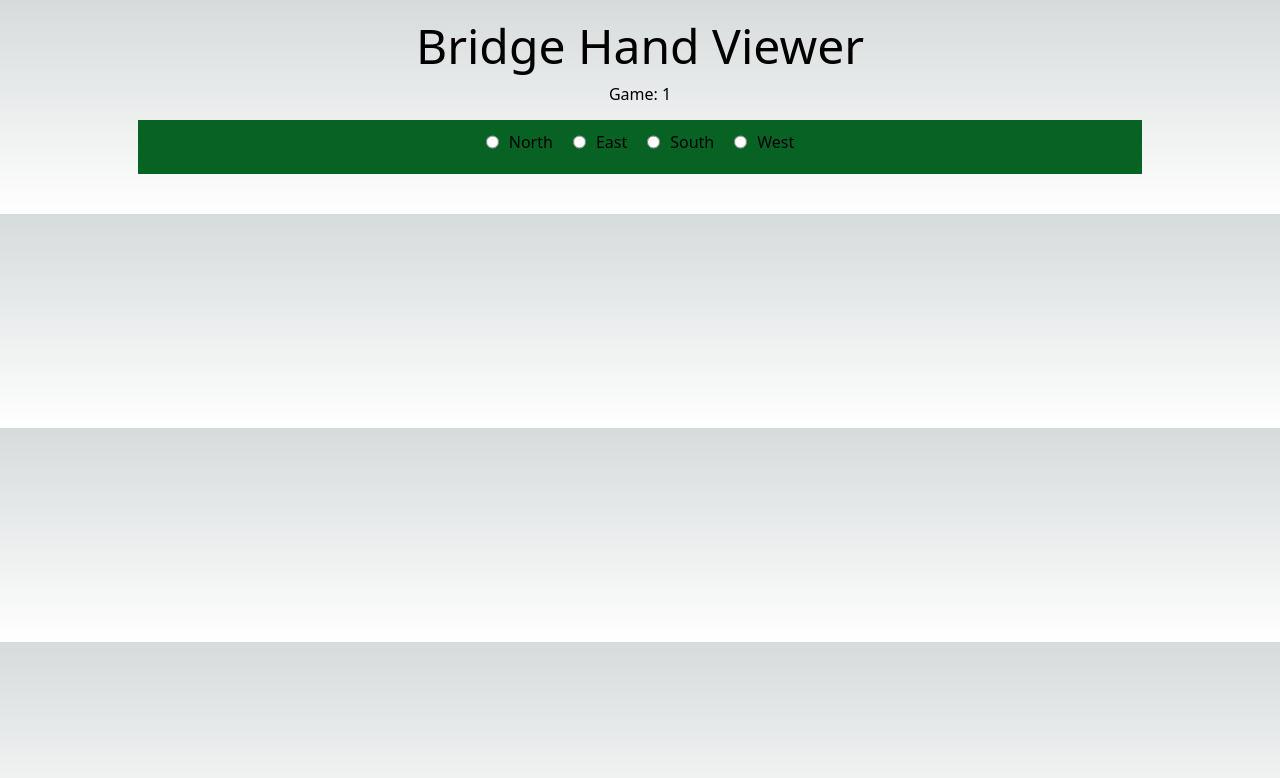
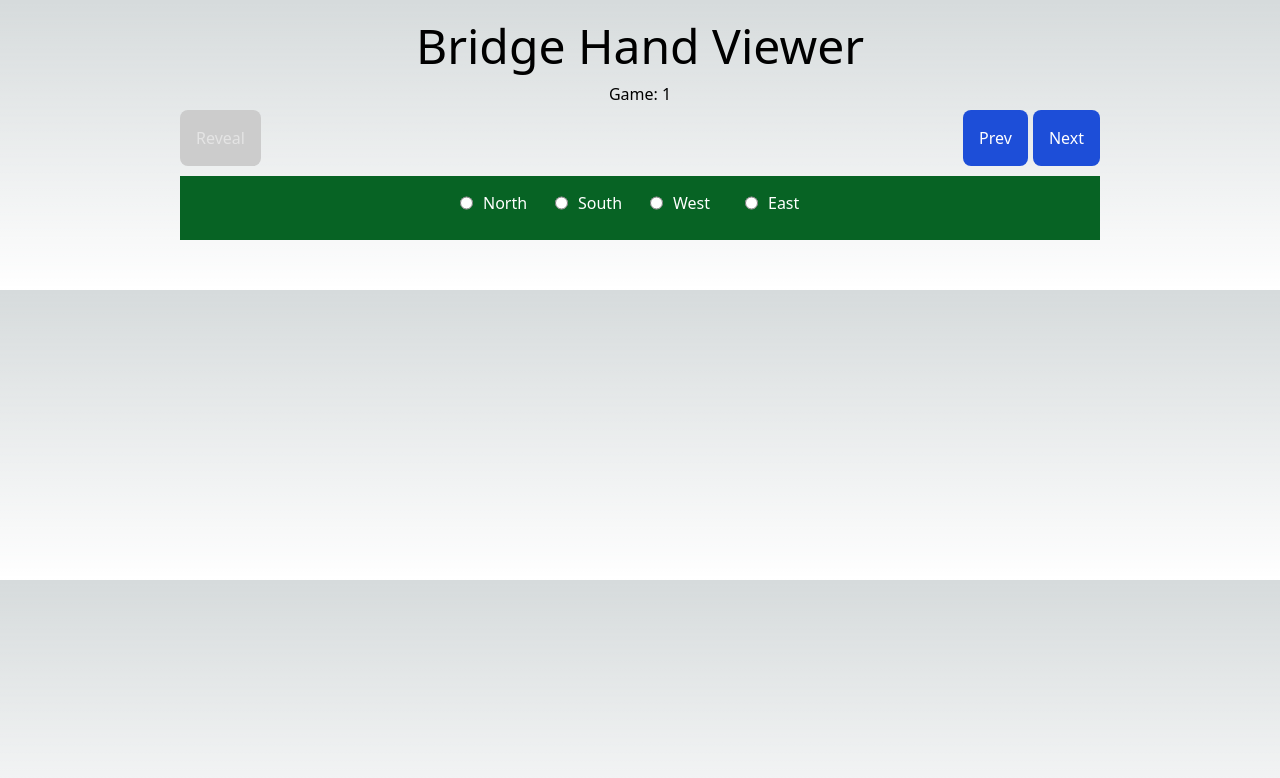
Before and after one commit to Whatapalaver/bridge-hand-viewer, a Next.js app: page /games/1 in a window 1280 px wide. Shown: the top 778 px of the page. Built offline with nearby package versions, Linux system fonts and the light colour scheme; no server answers.

Commit message:
Add navigation

```diff
--- a/components/hand.tsx
+++ b/components/hand.tsx
@@ -1,43 +1,33 @@
 import Image from "next/image";
-import { useState } from "react";
-import BtnStyles from "../styles/button.module.scss";
+
 import HandStyles from "../styles/hand.module.scss";
 import cx from "classnames";
 
 type Props = {
   cards: string[];
+  visible: boolean;
+  cardinal: string;
+  hcp: string;
 };
 
-export default function Hand({ cards }: Props) {
-  const [reveal, setReveal] = useState(false);
+export default function Hand({ cards, visible, cardinal, hcp }: Props) {
   if (cards === undefined) return null;
-  const toggleReveal = () => setReveal((value) => !value);
 
   return (
     <div className={HandStyles.playerHand}>
-      <button
-        className={cx(BtnStyles.primary, HandStyles.btn)}
-        onClick={(e) => {
-          toggleReveal();
-        }}
-      >
-        {" "}
-        {reveal ? "Hide" : "Reveal"}
-      </button>
+      {visible && <div className={HandStyles.points}>{hcp}</div>}
       <div className={cx(HandStyles.cards)}>
         {cards.map((card) => {
           return (
-            <div className={HandStyles.card} key={card}>
+            <div className={HandStyles.card} key={`${cardinal}${card}`}>
               <Image
                 src={
-                  reveal
+                  visible
                     ? `/images/cardsvg/${card}.svg`
                     : "/images/cardsvg/b.svg"
                 }
                 alt="card"
                 fill
-                // width={158}
-                // height={238}
               />
             </div>
           );
--- a/pages/games/[id].tsx
+++ b/pages/games/[id].tsx
@@ -1,9 +1,12 @@
+import { useRouter } from "next/router";
+import { useState } from "react";
 import Hand from "../../components/hand";
 import useHand from "../../hooks/useHand";
-import { useRouter } from "next/router";
 
 import BoardStyles from "../../styles/board.module.scss";
-import PageStyles from "../../styles/pagecontainer.module.scss";
+import BtnStyles from "../../styles/button.module.scss";
+import PageStyles from "../../styles/page.module.scss";
+import HandStyles from "../../styles/hand.module.scss";
 
 import cx from "classnames";
 
@@ -13,10 +16,35 @@ export default function GamePage() {
   const router = useRouter();
   const gameId = router.query.id as string | undefined;
   const cardinal = router.query.dir as Cardinality | undefined;
-  const { hand, isLoading } = useHand(Number(gameId));
+  const { hand, isLoading } = useHand(Number(gameId) - 1);
+  const [reveal, setReveal] = useState(false);
+
+  const toggleReveal = () => setReveal((value) => !value);
 
   function selectDir(event: React.ChangeEvent<HTMLInputElement>) {
     router.push(`/games/${gameId}?dir=${event.target.value}`);
+  }
+
+  // When new page selected in pagination, we take current path and query params.
+  // Then add or modify page param and then navigate to the new route.
+  function paginationHandler(forward: boolean) {
+    const currentPath = router.pathname;
+    const currentQuery = router.query;
+    const increment = forward ? 1 : -1;
+    const newGameId = Number(gameId) + increment;
+    if (newGameId <= 0 || newGameId > 500) {
+      return;
+    }
+    currentQuery.id = String(newGameId);
+
+    router.push(
+      {
+        pathname: currentPath,
+        query: currentQuery,
+      },
+      undefined,
+      { scroll: false }
+    );
   }
 
   return (
@@ -25,9 +53,41 @@ export default function GamePage() {
         <div className={cx(BoardStyles.title)}>Bridge Hand Viewer</div>
         <div>Game: {gameId}</div>
       </div>
-      <div className={cx(PageStyles.container, PageStyles.fullwidth1024)}>
+      <div className={cx(PageStyles.container)}>
+        <div className={cx(PageStyles.controls)}>
+          <button
+            className={cx(BtnStyles.primary, HandStyles.btn)}
+            onClick={(e) => {
+              toggleReveal();
+            }}
+            disabled={!cardinal}
+          >
+            {" "}
+            {reveal ? "Hide" : "Reveal"}
+          </button>
+          <div className={PageStyles.navigation}>
+            <button
+              className={cx(BtnStyles.primary, HandStyles.btn)}
+              onClick={(e) => {
+                paginationHandler(false);
+              }}
+            >
+              Prev
+            </button>
+            <button
+              className={cx(BtnStyles.primary, HandStyles.btn)}
+              onClick={(e) => {
+                paginationHandler(true);
+              }}
+            >
+              Next
+            </button>
+          </div>
+        </div>
+
         <div className={BoardStyles.cardTable}>
           <div className={BoardStyles.options}>
+            <div className={BoardStyles.partnership}>
               <label
                 className={BoardStyles.option}
                 key="N"
@@ -44,20 +104,6 @@ export default function GamePage() {
               </label>
               <label
                 className={BoardStyles.option}
-              key="E"
-              data-selected={cardinal === "E"}
-            >
-              <input
-                type="radio"
-                value="E"
-                name="East"
-                onChange={selectDir}
-                checked={cardinal === "E"}
-              />
-              <div>East</div>
-            </label>
-            <label
-              className={BoardStyles.option}
                 key="S"
                 data-selected={cardinal === "S"}
               >
@@ -70,6 +116,8 @@ export default function GamePage() {
                 />
                 <div>South</div>
               </label>
+            </div>
+            <div className={BoardStyles.partnership}>
               <label
                 className={BoardStyles.option}
                 key="W"
@@ -84,13 +132,34 @@ export default function GamePage() {
                 />
                 <div>West</div>
               </label>
+              <label
+                className={BoardStyles.option}
+                key="E"
+                data-selected={cardinal === "E"}
+              >
+                <input
+                  type="radio"
+                  value="E"
+                  name="East"
+                  onChange={selectDir}
+                  checked={cardinal === "E"}
+                />
+                <div>East</div>
+              </label>
+            </div>
           </div>
           <div>
             {!isLoading && cardinal && (
-              <Hand cards={hand[cardinal]["desc_hand"]} />
+              <Hand
+                cards={hand[cardinal]["desc_hand"]}
+                visible={reveal}
+                cardinal={cardinal}
+                hcp={hand[cardinal]["hcp"]}
+              />
             )}
           </div>
         </div>
+        {!isLoading && <div></div>}
       </div>
     </>
   );
--- a/styles/board.module.scss
+++ b/styles/board.module.scss
@@ -26,15 +26,15 @@
   gap: 10px;
   justify-content: center;
   align-items: center;
-  // position: relative;
   background: #076324;
-  padding: 10px;
+  padding: 15px;
 }
 
 .options {
   display: flex;
   flex-wrap: wrap;
   gap: 20px;
+  color: white;
   @media (max-width: $breakpoint) {
     flex-direction: column;
     gap: 0;
@@ -44,7 +44,14 @@
   }
 }
 
+.partnership {
+  display: flex;
+  flex-direction: row;
+  gap: 20px;
+}
+
 .option {
   display: flex;
   gap: 10px;
+  width: 75px;
 }
--- a/styles/button.module.scss
+++ b/styles/button.module.scss
@@ -1,5 +1,10 @@
+@import "../styles/variables.scss";
 .primary {
   @apply bg-blue-700 text-white p-4 rounded-lg;
+  &[disabled] {
+    background-color: $darkgrey;
+    color: $lightgrey;
+  }
 }
 
 .error {
--- a/styles/hand.module.scss
+++ b/styles/hand.module.scss
@@ -8,7 +8,7 @@
 }
 
 .btn {
-  max-width: 200px;
+  max-width: 175px;
 }
 
 @mixin fan($count, $angle) {
@@ -23,9 +23,10 @@
 .cards {
   height: 500px;
   width: 100%;
-
+  @media (max-width: $breakpoint) {
+    height: 350px;
+  }
   @include fan(13, 90deg);
-
   &:hover {
     @include fan(13, 110deg);
   }
@@ -48,5 +49,10 @@
   @media (max-width: $breakpoint) {
     height: calc(0.7 * $cardheight);
     width: calc(0.7 * $cardwidth);
+    top: 375px;
   }
 }
+
+.points {
+  color: white;
+}
--- /dev/null
+++ b/styles/page.module.scss
@@ -0,0 +1,22 @@
+@import "../styles/variables.scss";
+.container {
+  @include responsive-width;
+  margin-top: 10px;
+  margin-bottom: 40px;
+  &.center {
+    text-align: center;
+  }
+  display: flex;
+  flex-direction: column;
+  gap: 10px;
+}
+
+.controls {
+  display: flex;
+  justify-content: space-between;
+}
+
+.navigation {
+  display: flex;
+  gap: 5px;
+}
--- a/styles/pagecontainer.module.scss
+++ /dev/null
@@ -1,26 +0,0 @@
-@import "../styles/variables.scss";
-.container {
-  @include responsive-width;
-  margin-top: 20px;
-  margin-bottom: 40px;
-  &.center {
-    text-align: center;
-  }
-  display: grid;
-  /* Use a two-column layout by default, with the sidebar on the left and the leader and main content stacked on the right. */
-  grid-template-columns: $sidebarwidth auto;
-  column-gap: $gutter;
-  grid-template-areas: "sidebar leader" "sidebar main";
-  /* On narrow screens, use a single-column layout with the sidebar inserted between the leader and the main content. */
-  @media screen and (max-width: $breakpoint) {
-    grid-template-columns: 1fr;
-    grid-template-areas: "leader" "sidebar" "main";
-  }
-  /* Narrow pages, fullwidth and login pages don't have sidebars, so don't reserve space for them. */
-  &.narrow,
-  &.fullwidth,
-  &.fullwidth1024 {
-    grid-template-columns: 1fr;
-    grid-template-areas: "leader" "sidebar" "main";
-  }
-}
--- a/styles/variables.scss
+++ b/styles/variables.scss
@@ -12,6 +12,7 @@ $breakpoint: 709px;
 // Colours
 $lightgrey: #e4e4e4;
 $lighttext: #aaa;
+$darkgrey: #ccc;
 
 // Form controls, and other formlike things
 $controlpadding: 8px 10px;
```
Lines whose indentation alone changed are shown as unchanged.
